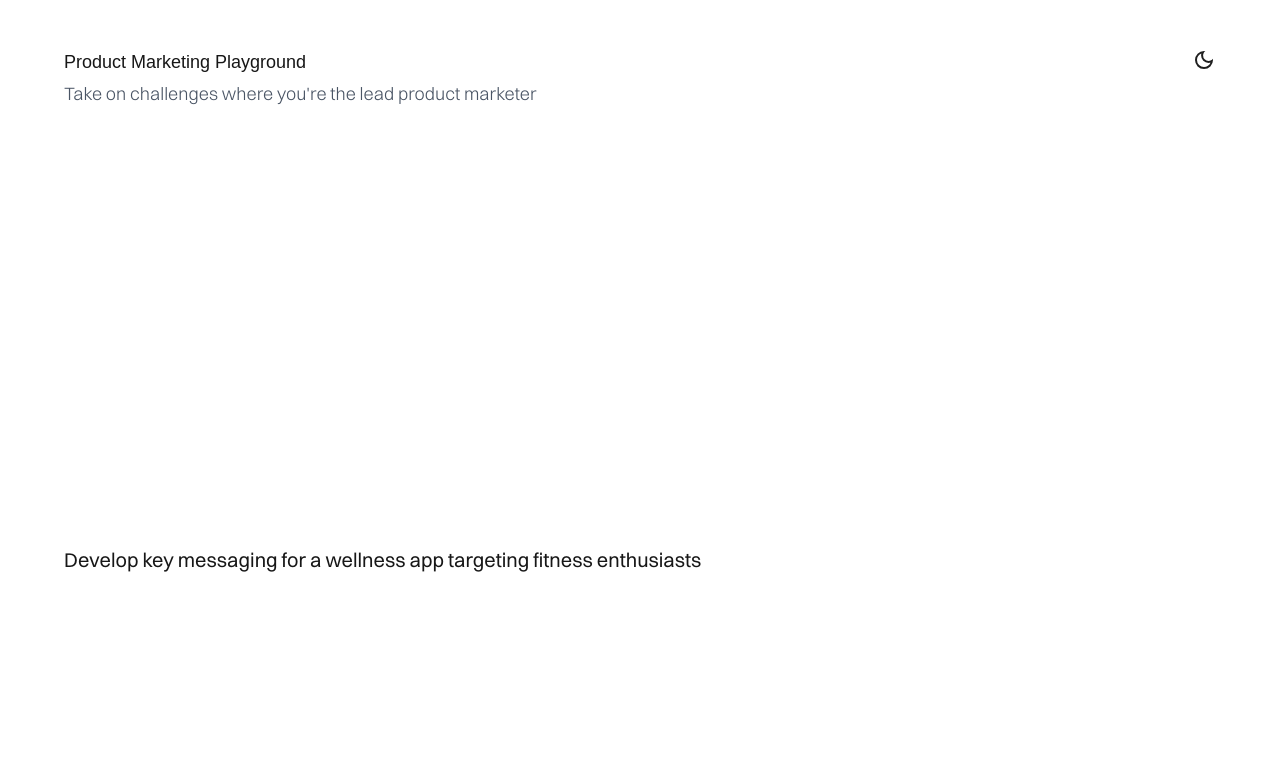
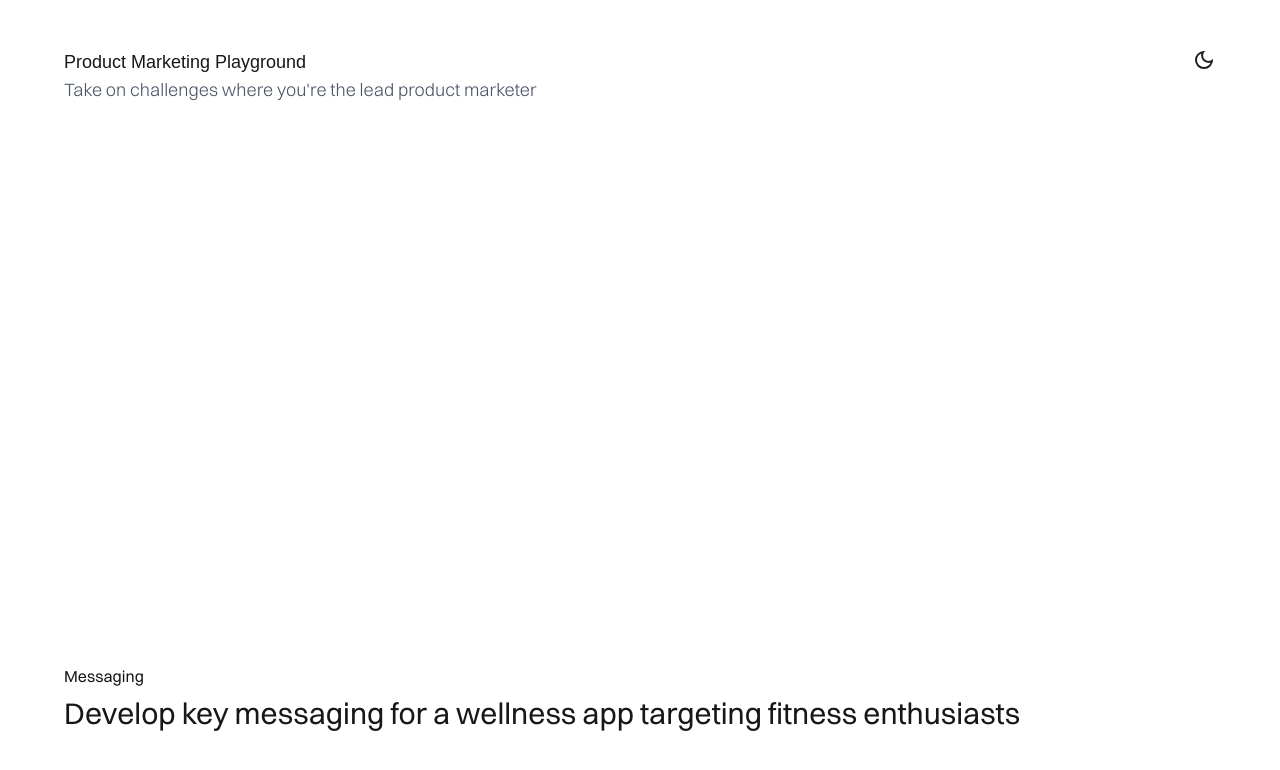
Before and after one commit to lulam/product-marketing-playground, a Next.js app: page / in a window 1280 px wide. Shown: the top 770 px of the page. Built offline with nearby package versions, Linux system fonts and the light colour scheme; a web font is replaced by a local one.

Commit message:
style: navbar & generator

```diff
--- a/app/layout.tsx
+++ b/app/layout.tsx
@@ -32,7 +32,7 @@ export default function RootLayout({
 }) {
   return (
     <html lang='en' className={switzer.className}>
-      <body className='ml-16 mr-16'>
+      <body className='ml-16 mr-16 overflow-hidden'>
         <Navbar />
         <main className='relative overflow-hidden'>{children}</main>
         <Footer />
--- a/components/Generator.tsx
+++ b/components/Generator.tsx
@@ -1,4 +1,5 @@
 'use client';
+import localFont from 'next/font/local';
 import React from 'react';
 import messaging from '@/app/data/messaging';
 
@@ -6,8 +7,9 @@ const Generator = () => {
   console.log(messaging);
 
   return (
-    <div>
-      <h1 className='pt-110 text-xl/6 overflow-hidden'>
+    <div className='pt-140'>
+      <h3 className='pb-2'>Messaging</h3>
+      <h1 className='text-xl/7 pr-10 md:text-2xl lg:text-3xl xl:text-3xl'>
         Develop key messaging for a wellness app targeting fitness enthusiasts
       </h1>
     </div>
--- a/components/Navbar.tsx
+++ b/components/Navbar.tsx
@@ -28,8 +28,12 @@ const Navbar = () => {
     <nav className='flexBetween flex flex-row flex-nowrap justify-between mt-12'>
       <Link href='/'>
         <div className='text-lg flex flex-col flex-nowrap'>
-          <h2 className={gambarino.className}>Product Marketing Playground</h2>
-          <p className={`${switzerLight.className} pt-1 text-md text-gray-600`}>
+          <h2 className={`${gambarino.className} max-sm:text-md`}>
+            Product Marketing Playground
+          </h2>
+          <p
+            className={`${switzerLight.className} text-md/1
+             text-gray-600 max-sm:text-sm max-sm:mr-50 max-md:mr-40`}>
             Take on challenges where you're the lead product marketer
           </p>
         </div>
```
